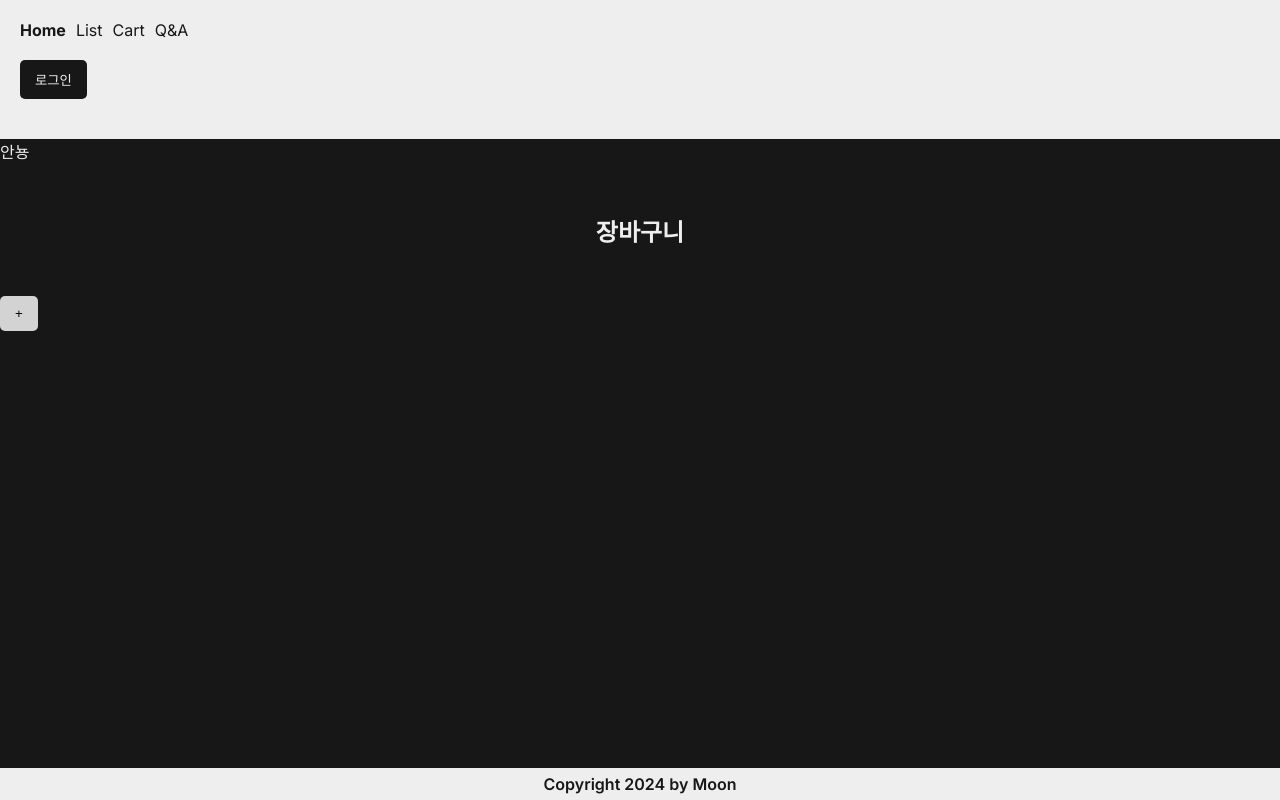
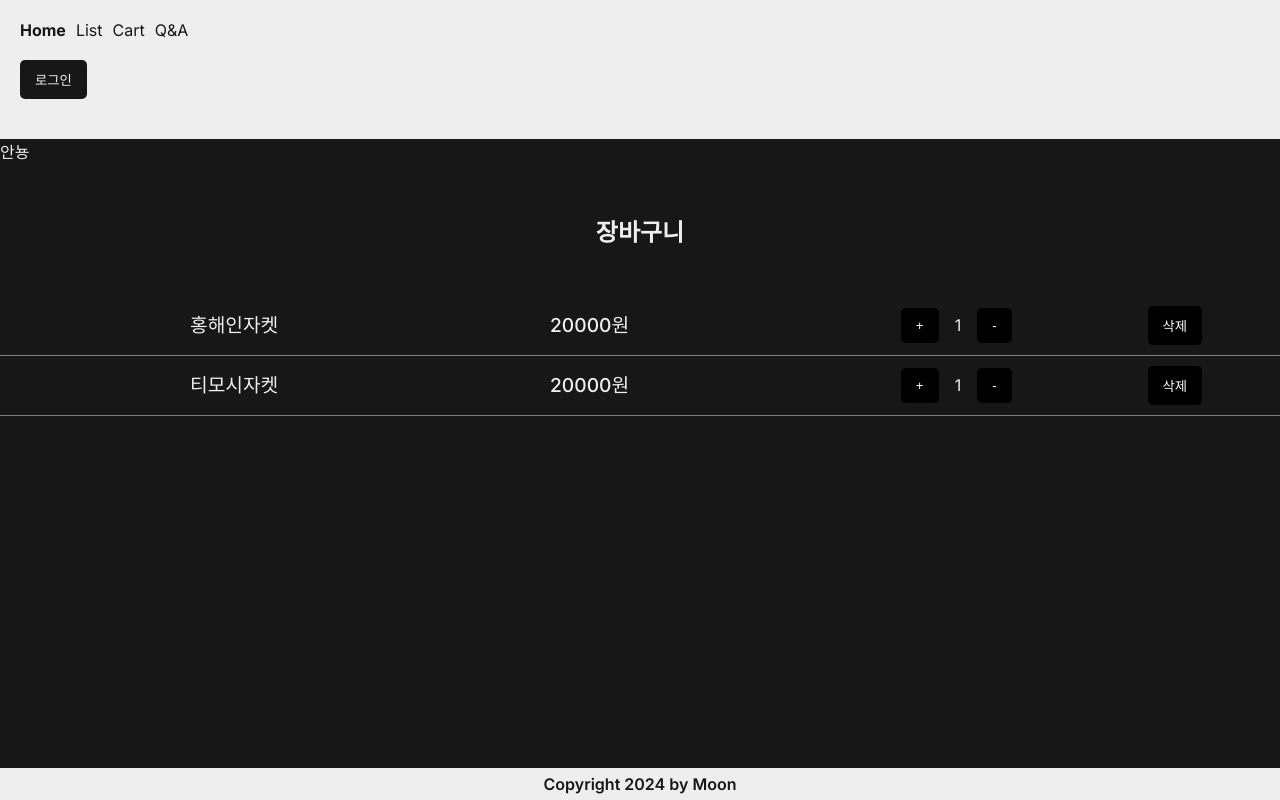
Before and after one commit to mongzii/M-market-ts, a Next.js app: page /cart in a window 1280 px wide. Shown: the top 800 px of the page. Built offline with nearby package versions, Linux system fonts and the light colour scheme; no server answers.

Commit message:
feat: useSelector성공

```diff
--- a/app/cart/Item.tsx
+++ b/app/cart/Item.tsx
@@ -2,24 +2,49 @@
 
 import { useSelector, useDispatch } from "react-redux";
 import type { RootState } from "@/redux/store";
-// import { addcart, deletecart, countUp, countDown } from "../../redux/cartSlice";
 import { countUp } from "../../redux/cartSlice";
 import { useRouter } from "next/navigation";
 import { useState, useEffect } from "react";
+import type { Icart } from "../../redux/cartSlice";
+
+interface Irawdata {
+  cartState: Icart[];
+}
 
 export default function Item() {
   let router = useRouter();
+  const Item: Icart[] = useSelector((state: RootState) => state.cartState);
+  //console.log(Item);
+  // console.log(rawData.cartState);
+  //  console.log(Item);
   //const Item = useSelector(state => state);
   //const item = useSelector((state: RootState) => state.cartState);
-  const dispatch = useDispatch();
-  // console.log(Item);
+  // const dispatch = useDispatch();
 
   return (
     <div>
       안뇽
       <h2 className="title-cart">장바구니</h2>
-      {/* <button onClick={() => dispatch(countUp())}>+</button> */}
-      <button>+</button>
+      {Item.map((a, i) => {
+        return (
+          <div className="cart-item" key={i}>
+            <div className="item1">
+              <p>{a.product}</p>
+            </div>
+            <div className="item2">
+              <p>{a.price}원</p>
+            </div>
+            <div className="item3">
+              <button>+</button>
+              <p>{a.count}</p>
+              <button>-</button>
+            </div>
+            <div className="item4">
+              <button>삭제</button>
+            </div>
+          </div>
+        );
+      })}
     </div>
   );
 }
--- a/redux/cartSlice.tsx
+++ b/redux/cartSlice.tsx
@@ -29,27 +29,27 @@ export const CartState = createSlice({
   //initialState를 수정해주는 함수이다
   reducers: {
     //장바구니에서추가, 리스트페이지랑연결
-    // addcart: (state, action) => {
-    //   console.log(action.payload);
-    //   //state.push(action.payload);
-    //   //   const common = state.findIndex(
-    //   //     el => el.product === action.payload.product
-    //   //   );
-    //   //   {
-    //   //     common === -1 ? state.push(action.payload) : state[common].count++;
-    //   //   }
-    // },
+    addcart: (state, action) => {
+      console.log(action.payload);
+      //state.push(action.payload);
+      //   const common = state.findIndex(
+      //     el => el.product === action.payload.product
+      //   );
+      //   {
+      //     common === -1 ? state.push(action.payload) : state[common].count++;
+      //   }
+    },
     //장바구니에서삭제
     // deletecart: (state, action: PayloadAction<number>) => {
     //   console.log(action.payload);
     //   // state.pop(action.payload);
     // },
 
-    countUp: state => {
+    countUp: (state, action) => {
       //cart에서 수량 조절하는 것 , 플러스
-      //  state[action.payload].count++;
+      state[action.payload].count++;
       //console.log(Item);
-      console.log(state);
+      // console.log(state);
     },
     // countDown: (state, action: PayloadAction<number>) => {
     //   //cart에서 수량 조절하는 것, 마이너스
@@ -58,7 +58,6 @@ export const CartState = createSlice({
     // },
   },
 });
-export const { countUp } = CartState.actions;
-//export const { addcart, deletecart, countUp, countDown } = CartSlice.actions;
+export const { addcart, countUp } = CartState.actions;
 
-export default CartState.reducer;
+//export default CartState.reducer;
--- a/redux/store.tsx
+++ b/redux/store.tsx
@@ -1,9 +1,9 @@
 import { configureStore } from "@reduxjs/toolkit";
-import cartReducer from "../redux/cartSlice";
+import { CartState } from "../redux/cartSlice";
 
 export const store = configureStore({
   reducer: {
-    cartState: cartReducer,
+    cartState: CartState.reducer,
   },
   devTools: true,
 });
```
Also changed, not shown: app/list/page.tsx (+21 -6 lines).
